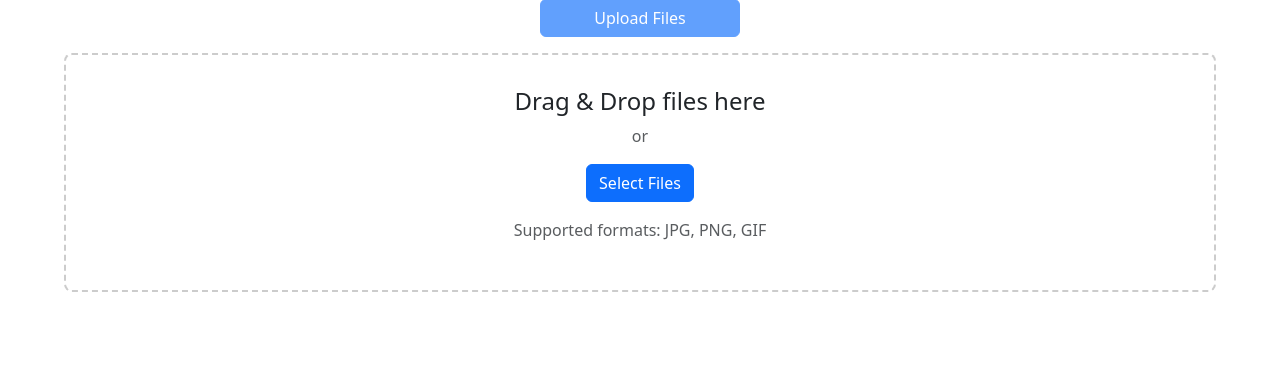
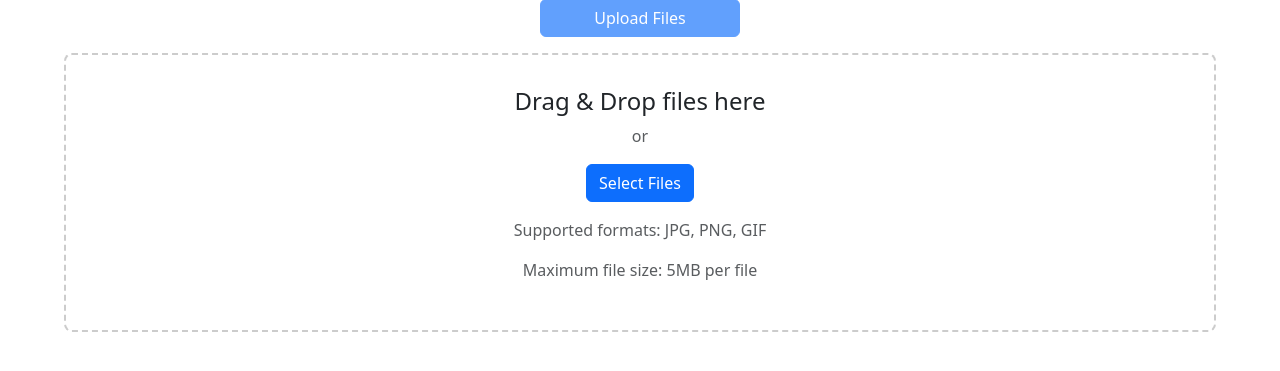
Before and after one commit to ztl16b/stapp, a Flask app: page /upload in a window 1280 px wide. Shown: the part 249-620 px from the top of the page. Run offline with Flask 3, Linux system fonts and the light colour scheme; parts of the project's set-up code (start-up, migrations or seed data) failed here and were passed over.

Commit message:
heroimages 4th try - worker timeout error

```diff
--- a/app.py
+++ b/app.py
@@ -200,10 +200,26 @@ def upload():
         successful_uploads = 0
         failed_uploads = 0
 
+        # Set a maximum file size (5MB)
+        MAX_FILE_SIZE = 5 * 1024 * 1024
+
         for file in files:
             if file and file.filename:
                 try:
+                    # Check file size
+                    file_size = 0
+                    file.seek(0, 2)  # Seek to end of file
+                    file_size = file.tell()
+                    file.seek(0)  # Reset file pointer
+
+                    if file_size > MAX_FILE_SIZE:
+                        app.logger.warning(f"File {file.filename} exceeds size limit of 5MB")
+                        failed_uploads += 1
+                        continue
+
+                    # Process file in chunks to avoid memory issues
                     import requests
+                    import io
 
                     headers = {
                         'Authorization': f'Bearer {BYTESCALE_API_KEY}'
@@ -213,7 +229,13 @@ def upload():
                         'file': (file.filename, file, file.content_type)
                     }
 
-                    upload_response = requests.post(BYTESCALE_UPLOAD_URL, headers=headers, files=files_data)
+                    # Set a timeout for the request to prevent hanging
+                    upload_response = requests.post(
+                        BYTESCALE_UPLOAD_URL,
+                        headers=headers,
+                        files=files_data,
+                        timeout=10  # 10 second timeout
+                    )
 
                     app.logger.info(f"Bytescale Upload Response: {upload_response.text}")
 
@@ -234,16 +256,20 @@ def upload():
                         # Create the processed image URL with the required parameters
                         processed_url = file_url.replace("/raw/", "/image/") + "?f=webp&w=464&h=510&fit=crop&crop=center"
 
-                        # Download the processed image
-                        download_response = requests.get(processed_url)
+                        # Download the processed image with a timeout
+                        download_response = requests.get(processed_url, timeout=10)
 
                         if download_response.ok:
                             # Upload the processed image to S3
                             upload_path = f"temp_performer_at_venue_images/{file.filename.rsplit('.', 1)[0]}.webp"
+
+                            # Use a buffer to avoid loading the entire file into memory
+                            buffer = io.BytesIO(download_response.content)
+
                             s3_client.put_object(
                                 Bucket=S3_UPLOAD_BUCKET,
                                 Key=upload_path,
-                                Body=download_response.content,
+                                Body=buffer,
                                 ContentType='image/webp'
                             )
 
@@ -255,6 +281,9 @@ def upload():
                         app.logger.error(f"Bytescale Upload Error: {upload_response.text}")
                         failed_uploads += 1
 
+                except requests.exceptions.Timeout:
+                    app.logger.error(f"Timeout while processing {file.filename}")
+                    failed_uploads += 1
                 except ClientError as e:
                     app.logger.error(f"S3 Upload Error: {e}")
                     failed_uploads += 1
--- a/templates/browse_bucket.html
+++ b/templates/browse_bucket.html
@@ -88,7 +88,7 @@
                     <tr class="file-row">
                         <td>{{ file.key }}</td>
                         <td>{{ (file.size / 1024)|round(1) }} KB</td>
-                        <td>{{ file.last_modified.strftime('%Y-%m-%d %H:%M:%S') }}</td>
+                        <td>{{ file.last_modified.strftime('%m/%d/%y     %I:%M %p') }}</td>
                         <td>
                             <button type="button" class="btn btn-danger btn-sm"
                                     data-bs-toggle="modal"
--- a/templates/upload.html
+++ b/templates/upload.html
@@ -45,6 +45,11 @@
 .upload-button-container .btn {
     min-width: 200px;
 }
+.file-size-warning {
+    color: #dc3545;
+    font-weight: bold;
+    margin-top: 0.5rem;
+}
 </style>
 {% endblock %}
 
@@ -82,6 +87,7 @@
                 </button>
             </div>
             <p class="text-muted">Supported formats: JPG, PNG, GIF</p>
+            <p class="text-muted">Maximum file size: 5MB per file</p>
         </div>
 
         <div id="filePreview" class="file-preview"></div>
@@ -104,6 +110,7 @@
         const uploadButton = document.getElementById('uploadButton');
         const fixedUploadButton = document.getElementById('fixedUploadButton');
         let files = [];
+        const MAX_FILE_SIZE = 5 * 1024 * 1024; // 5MB in bytes
 
         // Prevent default drag behaviors
         ['dragenter', 'dragover', 'dragleave', 'drop'].forEach(eventName => {
@@ -151,7 +158,23 @@
         }
 
         function handleFiles(e) {
-            files = [...e.target.files];
+            const newFiles = [...e.target.files];
+            const validFiles = [];
+            const invalidFiles = [];
+
+            newFiles.forEach(file => {
+                if (file.size <= MAX_FILE_SIZE) {
+                    validFiles.push(file);
+                } else {
+                    invalidFiles.push(file);
+                }
+            });
+
+            if (invalidFiles.length > 0) {
+                alert(`The following files exceed the 5MB size limit and will not be uploaded:\n${invalidFiles.map(f => f.name).join('\n')}`);
+            }
+
+            files = validFiles;
             updateFilePreview();
         }
 
@@ -174,6 +197,10 @@
                 const fileName = document.createElement('span');
                 fileName.textContent = file.name;
 
+                const fileSize = document.createElement('span');
+                fileSize.className = 'ms-2 text-muted';
+                fileSize.textContent = `(${(file.size / 1024 / 1024).toFixed(2)} MB)`;
+
                 const removeButton = document.createElement('span');
                 removeButton.className = 'remove-file';
                 removeButton.innerHTML = '&times;';
@@ -183,6 +210,7 @@
                 };
 
                 fileItem.appendChild(fileName);
+                fileItem.appendChild(fileSize);
                 fileItem.appendChild(removeButton);
                 filePreview.appendChild(fileItem);
             });
```
Also changed, not shown: 1 other file.
